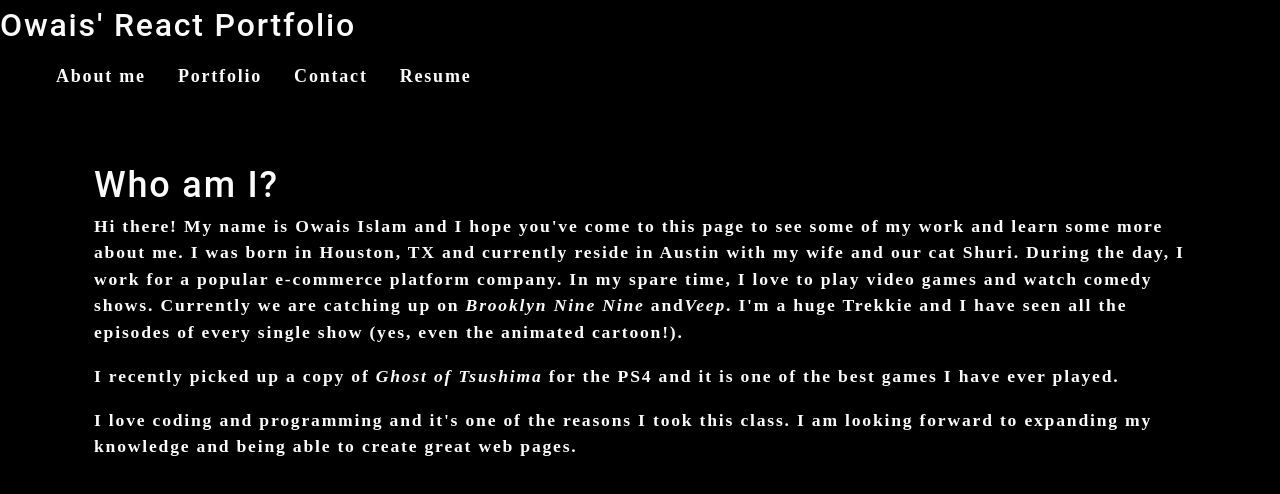
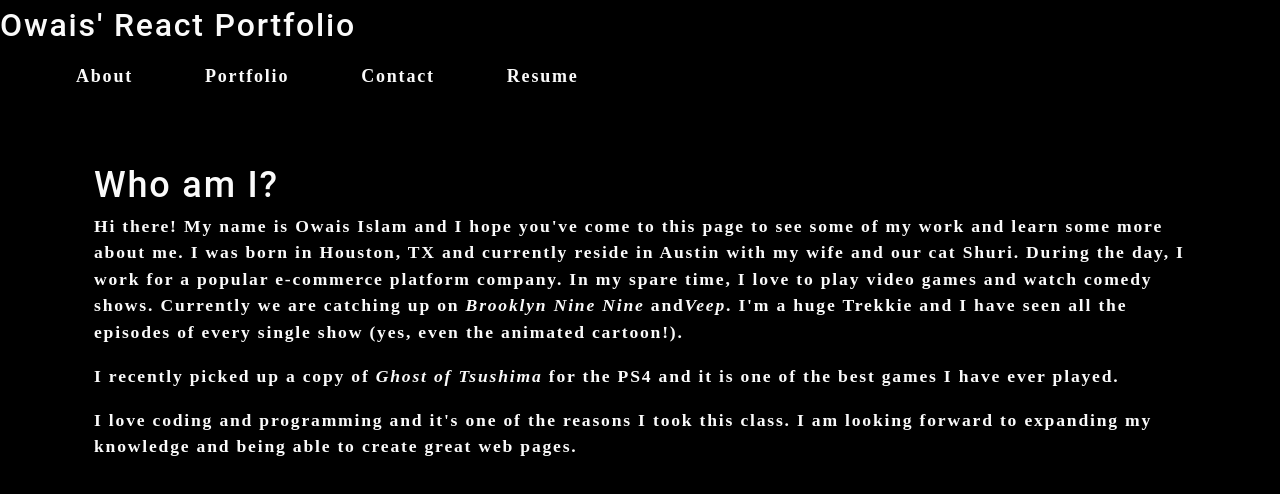
Before and after one commit to OwaisIslam/react-portfolio, a React (Create React App) app: page / in a window 1280 px wide. Shown: the top 494 px of the page. Built offline with nearby package versions, Linux system fonts and the light colour scheme.

Commit message:
refactored Nav bar

```diff
--- a/src/components/Header/index.js
+++ b/src/components/Header/index.js
@@ -1,11 +1,19 @@
-import React from "react";
+import React, { useState } from "react";
 import Navigation from "../Navigation";
 
 function Header() {
+	const [categories] = useState(["about", "portfolio", "contact", "resume"]);
+
+	const [currentCategory, setCurrentCategory] = useState(categories[0]);
+
 	return (
 		<header>
 			<h2>Owais' React Portfolio</h2>
-            <Navigation></Navigation>
+			<Navigation
+				categories={categories}
+				setCurrentCategory={setCurrentCategory}
+				currentCategory={currentCategory}
+			></Navigation>
 		</header>
 	);
 }
--- a/src/components/Navigation/index.js
+++ b/src/components/Navigation/index.js
@@ -1,13 +1,41 @@
-import React, { useEffect } from "react";
+import React from "react";
+import { capitalizeFirstLetter } from "../../utils/helpers";
 
-function Navigation() {
+function Navigation(props) {
+	// const { categories = [], setCurrentCategory, currentCategory } = props;
+	const categories = ["about", "portfolio", "contact", "resume"];
+
 	return (
 		<nav>
 			<ul className="flex-row">
-				<li className="mx-2">About me</li>
-				<li className="mx-2">Portfolio</li>
-				<li className="mx-2">Contact</li>
-				<li className="mx-2">Resume</li>
+				{categories.map((category) => (
+					<li className="mx-2" key={category}>
+						<a href={"#" + category} className="mx-2">
+							{capitalizeFirstLetter(category)}
+						</a>
+					</li>
+				))}
+
+				{/* <li className="mx-2">
+					<a data-testid="about" href="#about">
+						About me
+					</a>
+				</li>
+				<li className="mx-2">
+					<a data-testid="portfolio" href="#portfolio">
+						Portfolio
+					</a>
+				</li>
+				<li className="mx-2">
+					<a data-testid="contact" href="#contact">
+						Contact
+					</a>
+				</li>
+				<li className="mx-2">
+					<a data-testid="resume" href="#resume">
+						Resume
+					</a>
+				</li> */}
 			</ul>
 		</nav>
 	);
```
Also changed, not shown: src/components/Contact/index.js (added, +11 -0 lines), src/components/Portfolio/index.js (added, +11 -0 lines), src/components/Project/index.js (+11 -0 lines), src/components/Resume/index.js (added, +11 -0 lines), src/utils/helpers.js (renamed from utils/helpers.js), 1 other file (tests, documents, lock files or other folders).
